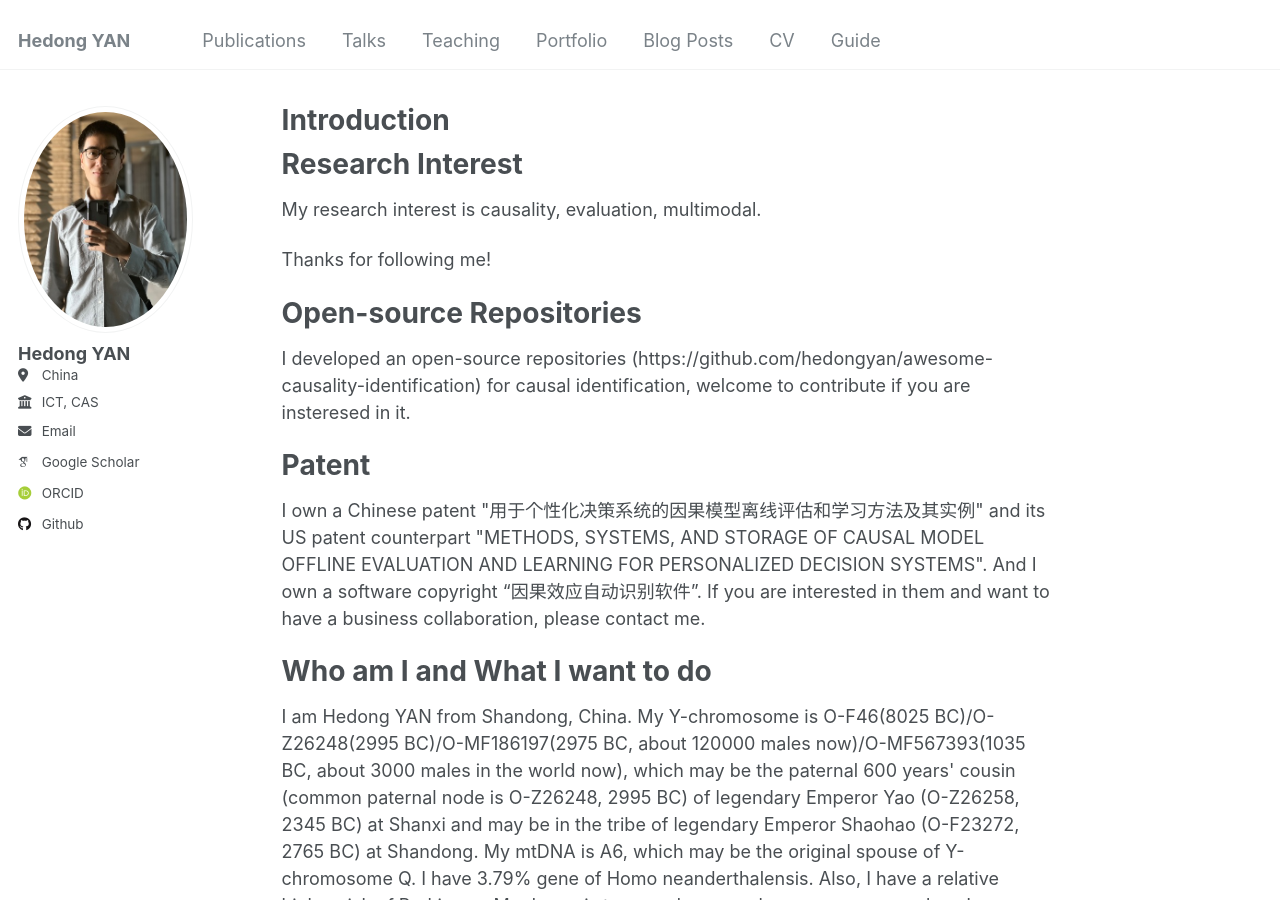
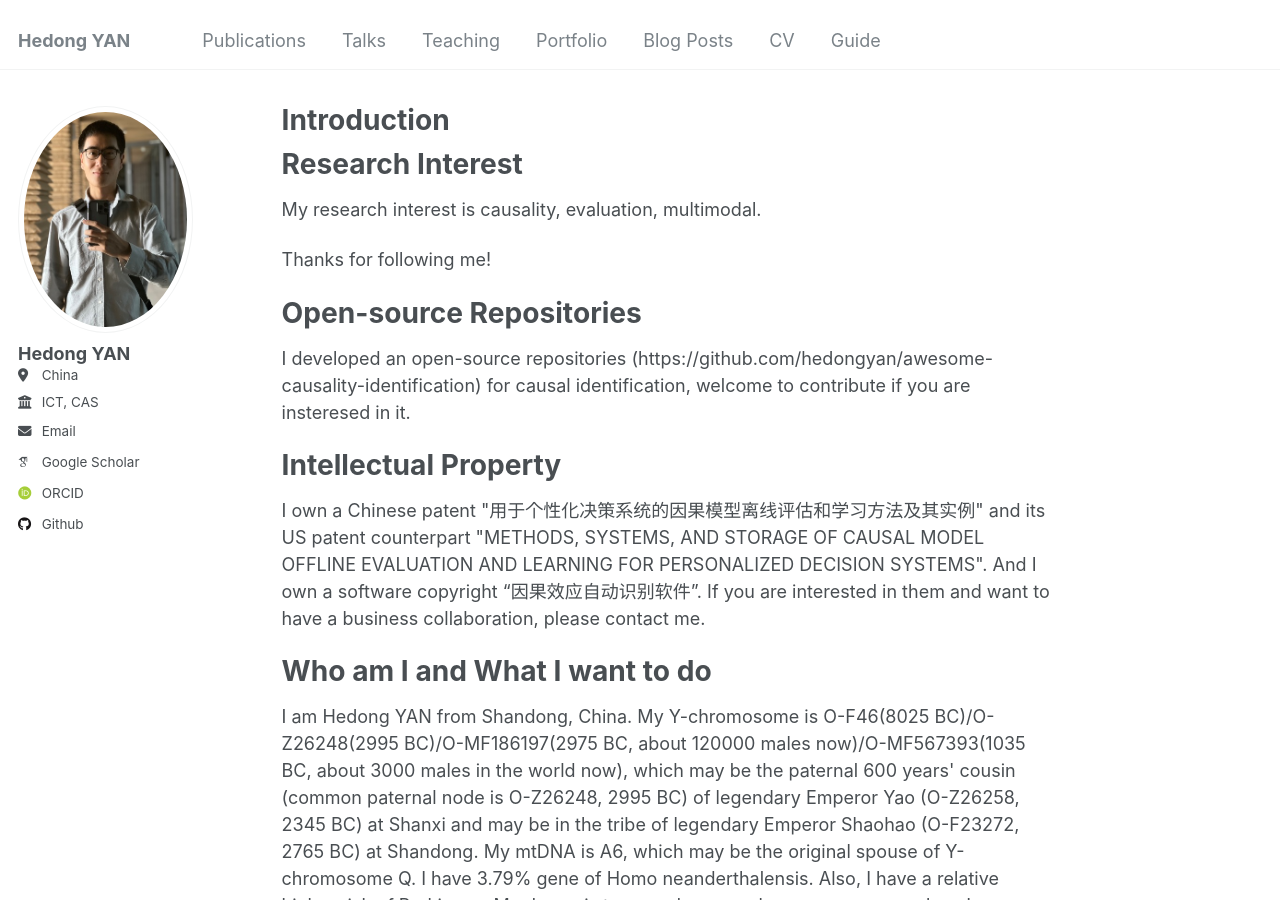
Before and after one commit to hedongyan/hedongyan.github.io, a Jekyll site: the page built from _pages/about.html, in a window 1280 px wide and 900 px high. Built offline with Jekyll 4.4.1, drawn with Linux system fonts in a browser that asks for light colours; some web fonts are replaced.

Commit message:
Update about.html

```diff
--- a/_pages/about.html
+++ b/_pages/about.html
@@ -16,7 +16,7 @@ redirect_from:
 I developed an open-source repositories (https://github.com/hedongyan/awesome-causality-identification) for causal identification, welcome to contribute if you are insteresed in it.
 </p>
 
-<h1>Patent</h1>
+<h1>Intellectual Property</h1>
 <p>
   I own a Chinese patent "用于个性化决策系统的因果模型离线评估和学习方法及其实例" and its US patent counterpart "METHODS, SYSTEMS, AND STORAGE OF CAUSAL MODEL OFFLINE EVALUATION AND LEARNING FOR PERSONALIZED DECISION SYSTEMS". And I own a software copyright “因果效应自动识别软件”. If you are interested in them and want to have a business collaboration, please contact me.
 </p>
```
